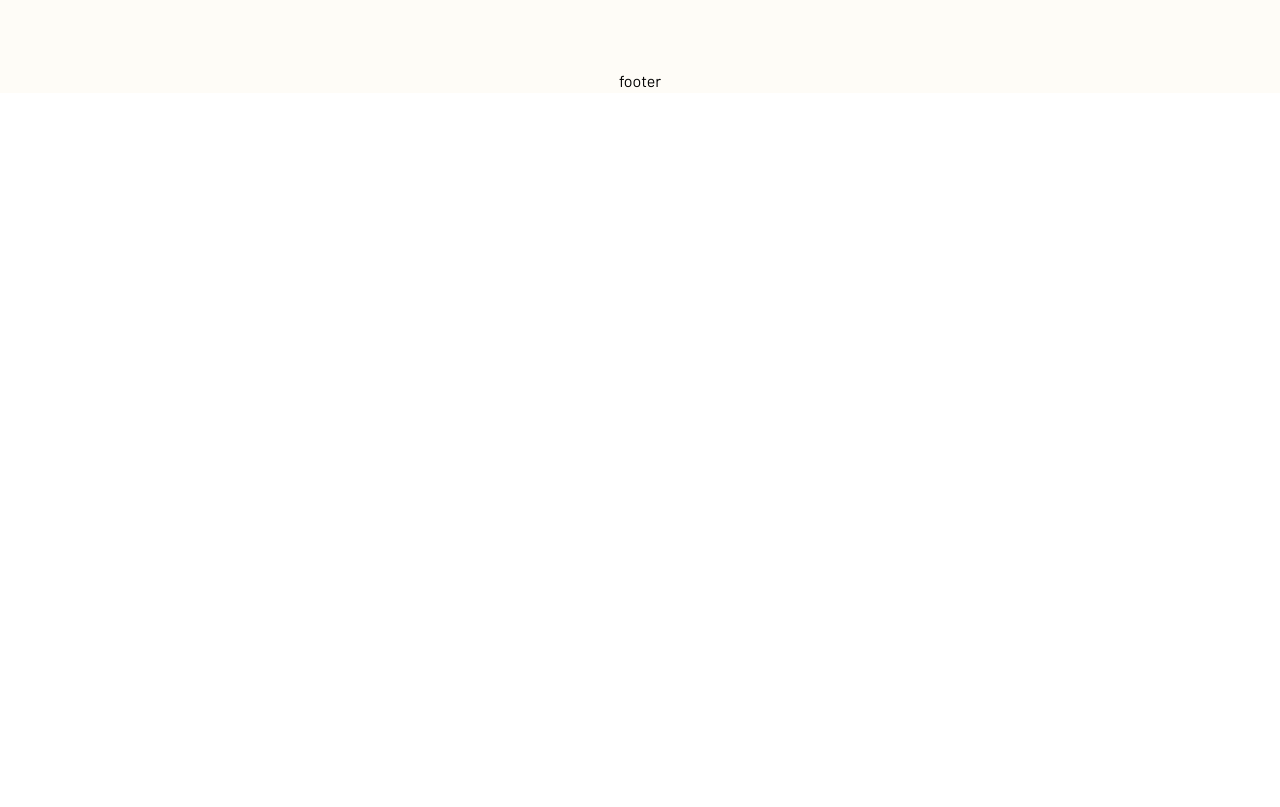
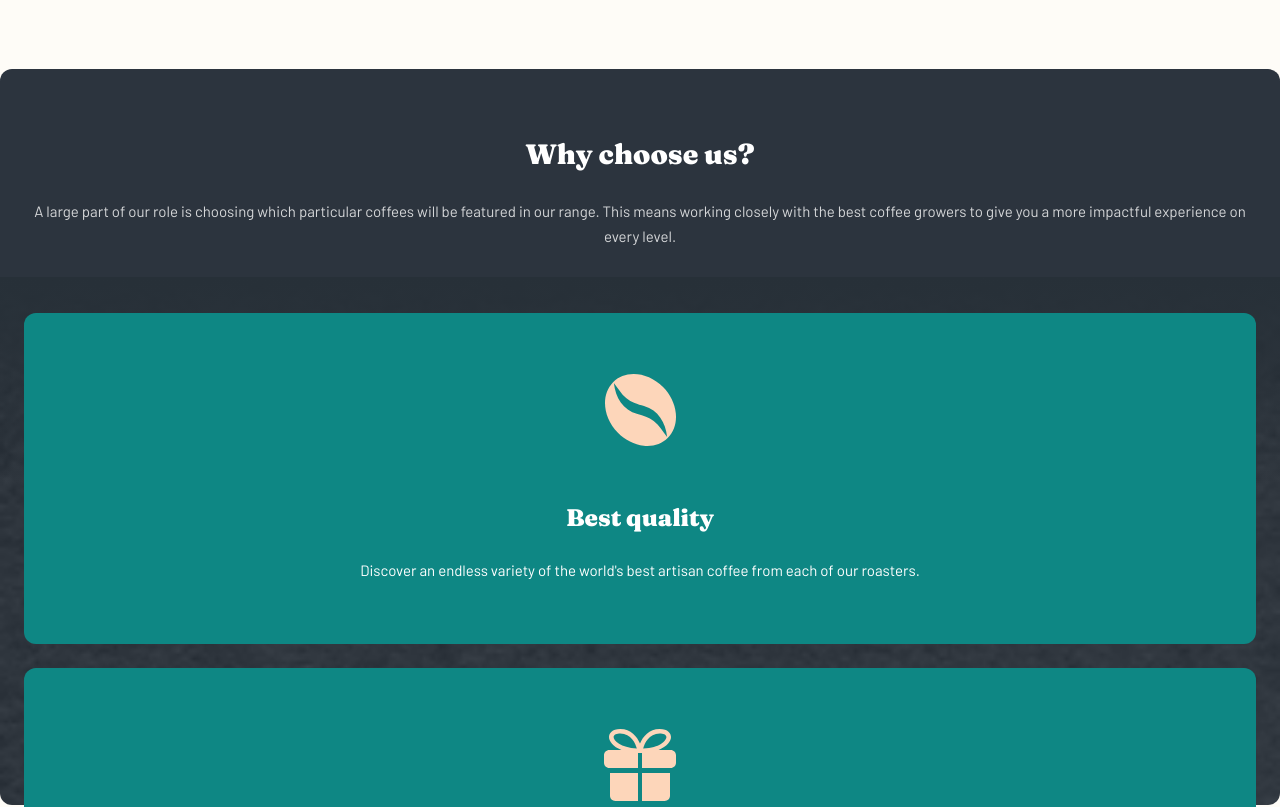
Before and after one commit to namanavasthi/frontend-mentor-7-coffeeroasters-subscription-site, a React (Create React App) app: page / in a window 1280 px wide. Shown: the part 1980-2787 px from the top of the page. Before the commit the page ends 2073 px from the top, so only its background shows below. Built offline with nearby package versions, Linux system fonts and the light colour scheme.

Commit message:
added why choose us section

```diff
--- /dev/null
+++ b/src/Choice.jsx
@@ -0,0 +1,56 @@
+import React from "react";
+
+import Background from "./assets/about/mobile/bg-quality.png";
+
+import Coffee from "./assets/home/desktop/icon-coffee-bean.svg";
+import Gift from "./assets/home/desktop/icon-gift.svg";
+import Truck from "./assets/home/desktop/icon-truck.svg";
+
+const ListItem = ({ img, alt, title, description }) => {
+  return (
+    <li className="bg-primary-100 rounded-xl mb-24 flex flex-col items-center justify-center py-61 text-center text-white px-33">
+      <img src={img} alt={alt} />
+      <h3 className="pt-56 pb-24 font-fraunces text-24 leading-32 tracking-0">{title}</h3>
+      <p className="text-15 leading-25 tracking-0">{description}</p>
+    </li>
+  );
+};
+
+export const Choice = () => {
+  return (
+    <article className="w-full">
+      <header className="flex flex-col items-center text-center relative z-20 bg-primary-300 pt-64 rounded-t-xl">
+        <h2 className="text-white font-fraunces text-28 leading-28 pb-24 px-24 ">Why choose us?</h2>
+        <p className="text-15 leading-25 tracking-0 text-white text-opacity-80 px-24 pb-28">
+          A large part of our role is choosing which particular coffees will be featured in our range. This means
+          working closely with the best coffee growers to give you a more impactful experience on every level.
+        </p>
+      </header>
+      <div className="relative">
+        <ul className="relative z-20 pt-36 px-24">
+          <ListItem
+            img={Coffee}
+            title="Best quality"
+            description="Discover an endless variety of the world's best artisan coffee from each of our roasters."
+          />
+          <ListItem
+            img={Gift}
+            title="Exclusive benefits"
+            description="Special offers and swag when you subscribe, including 30% off your first shipment."
+          />
+          <ListItem
+            img={Truck}
+            title="Free shipping"
+            description="We cover the cost and coffee is delivered fast. Peak freshness: guaranteed."
+          />
+        </ul>
+
+        <div
+          style={{ background: `url(${Background}) repeat`, backgroundSize: "cover" }}
+          className="h-1/2 w-full absolute top-0 left-0 z-10 rounded-b-xl overflow-hidden"
+        />
+        <div className=" bg-gradient-to-b from-primary-400 to-transparent h-1/5 w-full absolute top-0 left-0 z-10 "></div>
+      </div>
+    </article>
+  );
+};
--- a/src/Section.jsx
+++ b/src/Section.jsx
@@ -1,5 +1,5 @@
 import React from "react";
 
 export const Section = ({ children, className = "" }) => {
-  return <section className={`mb-120 ${className}`}>{children}</section>;
+  return <section className={`w-full mb-120 ${className}`}>{children}</section>;
 };
--- a/src/pages/Home.jsx
+++ b/src/pages/Home.jsx
@@ -3,6 +3,7 @@ import React from "react";
 import { Section } from "../Section";
 import { Hero } from "../Hero";
 import { Collection } from "../Collection";
+import { Choice } from "../Choice";
 
 export const Home = () => {
   return (
@@ -13,6 +14,9 @@ export const Home = () => {
       <Section>
         <Collection />
       </Section>
+      <Section>
+        <Choice />
+      </Section>
     </>
   );
 };
--- a/tailwind.config.js
+++ b/tailwind.config.js
@@ -12,10 +12,16 @@ module.exports = {
         24: "24px",
         25: "25px",
         26: "26px",
+        28: "28px",
         30: "30px",
         32: "32px",
+        33: "33px",
+        36: "36px",
         40: "40px",
         48: "48px",
+        56: "56px",
+        61: "61px",
+        64: "64px",
         90: "90px",
         120: "120px",
         151: "151px",
@@ -31,6 +37,7 @@ module.exports = {
         15: "15px",
         18: "18px",
         24: "24px",
+        28: "28px",
         40: "40px",
       },
       lineHeight: {
@@ -51,6 +58,8 @@ module.exports = {
         primary: {
           100: "#0E8784",
           200: "#333D4B",
+          300: "#2C343E",
+          400: "#273038",
         },
       },
     },
```
Also changed, not shown: 1 other file (tests, documents, lock files or other folders).
